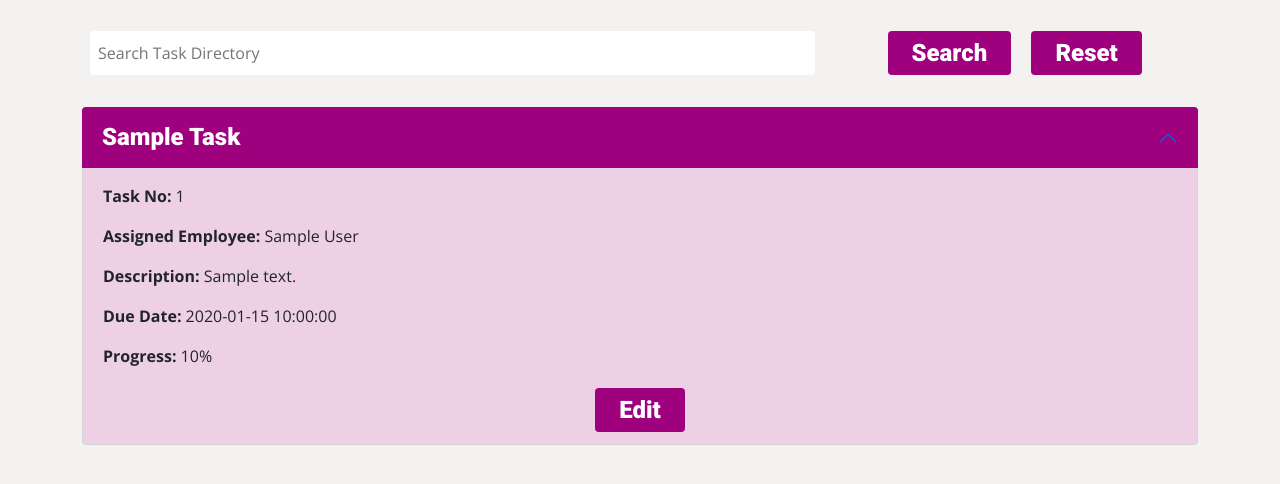
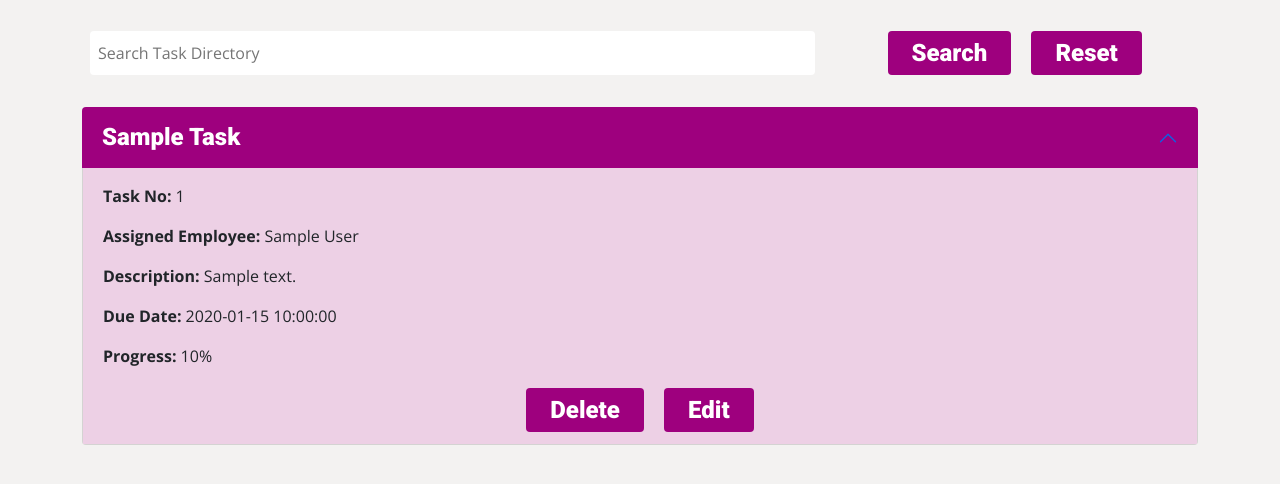
Before and after one commit to Code-Institute-Submissions/Milestone-Project-143, a Flask app: page /get_tasks in a window 1280 px wide, after a click that opens the changed part. Shown: the part 261-745 px from the top of the page. Run offline with Flask 2, Linux system fonts and the light colour scheme; a database or web service that is not in the repository returns one stand-in record (values such as "Sample title"); some libraries are stand-ins or nearby versions.

Commit message:
added task delete functionality

```diff
--- a/app.py
+++ b/app.py
@@ -470,6 +470,15 @@ def task_search():
                            tasks=tasks, employees=employees)
 
 
+# Delete tasks
+@app.route("/delete_task/<task_id>")
+def delete_task(task_id):
+    int_task_id = task_id
+    mongo.db.tasks.remove({"task_id": int_task_id})
+    flash("Task Successfully Deleted")
+    return redirect(url_for("get_tasks"))
+
+
 # Logout Functionality
 @app.route("/logout")
 def logout():
--- a/templates/tasks.html
+++ b/templates/tasks.html
@@ -162,8 +162,13 @@
                             <div class="row mt-4">
                                 <div class="col-12 text-center">
                                     {% if session["employee"] == "admin@murphyeng.com" %}
-                                    <a href="" onclick="return confirm('Are you sure you want to delete this item?');" class="btn-purple btnlink mediumtext p-2 px-4 mx-2 rounded">Delete</a>
+                                    <a href="{{ url_for('delete_task', task_id=task.task_id) }}" onclick="return confirm('Are you sure you want to delete this item?');" class="btn-purple btnlink mediumtext p-2 px-4 mx-2 rounded">Delete</a>
                                     {% endif %}
+                                    {% for employee in employees %}
+                                        {% if employee.employee_id == task.employee_id %}
+                                        <a href="{{ url_for('delete_task', task_id=task.task_id) }}" onclick="return confirm('Are you sure you want to delete this item?');" class="btn-purple btnlink mediumtext p-2 px-4 mx-2 rounded">Delete</a>
+                                        {% endif %}
+                                    {% endfor %}
                                     <a href="{{ url_for('edit_task', task_id=task_id)}}" class="btn-purple btnlink mediumtext p-2 px-4 mx-2 rounded">Edit</a>
                                 </div>
                             </div>
```
